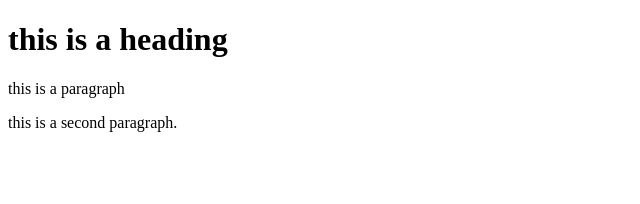
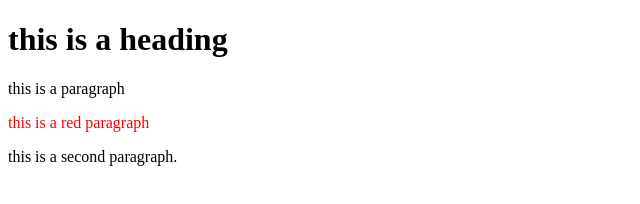
Before and after one commit to prashant0918/git-test, a plain HTML site: page templates/test.html in a window 1280 px wide. Shown: the whole page, without its empty margins (0-640 px from the left). Drawn offline with Linux system fonts and the light colour scheme.

Commit message:
fourth commit

```diff
--- a/templates/test.html
+++ b/templates/test.html
@@ -6,6 +6,7 @@
     <body>
         <h1>this is a heading</h1>
         <p>this is a paragraph</p>
+        <p style="color:red">this is a red paragraph</p>
         <p> this is a second paragraph.</p>
     </body>
 </html>
```
